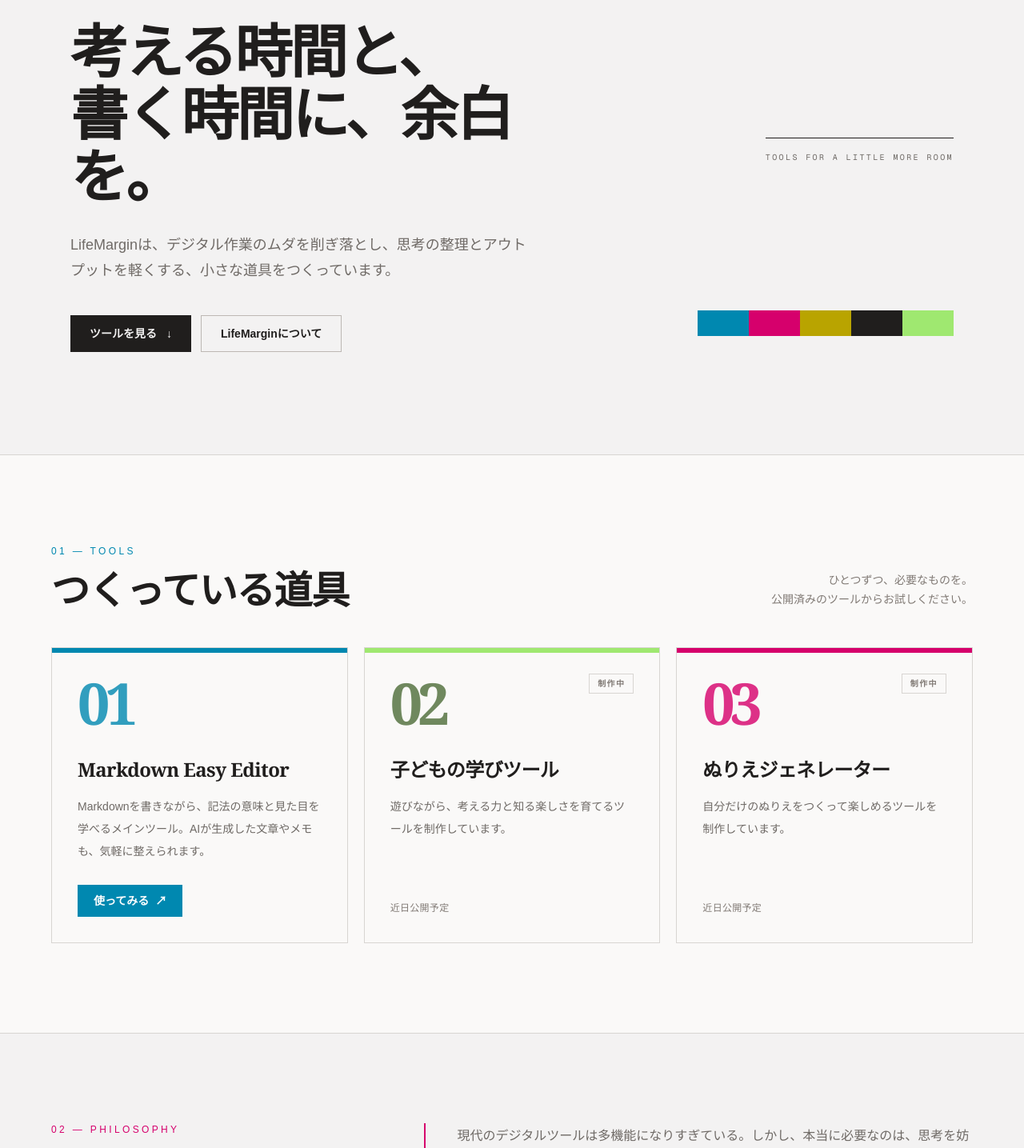
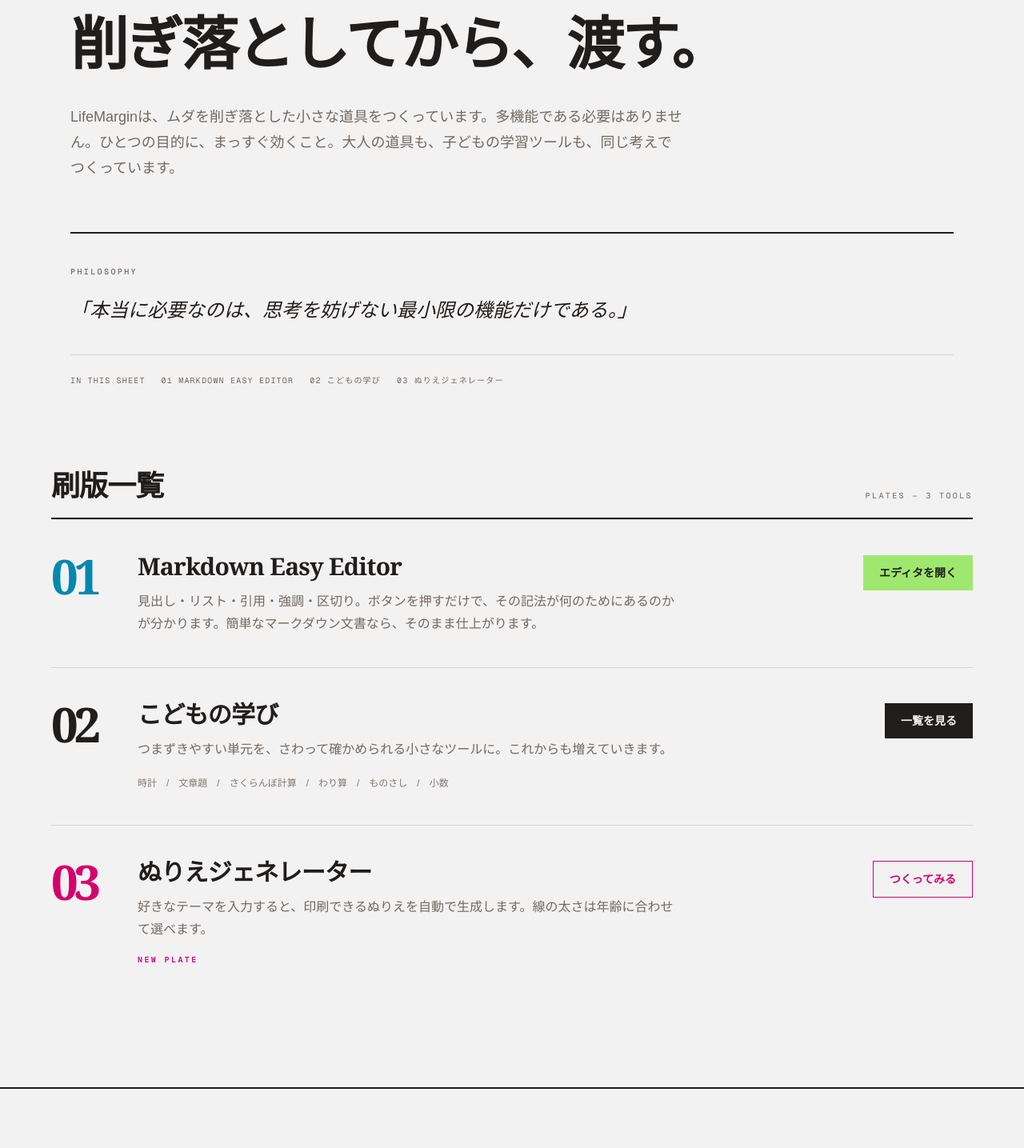
Before and after one commit to Chizmo-byte/markdown-easy-editor, a Next.js app: page / in a window 1280 px wide. Shown: the part 200-1635 px from the top of the page at 80% size. Built offline with nearby package versions, Linux system fonts and the light colour scheme.

Commit message:
feat: implement PDF brand landing page

```diff
--- a/src/app/page.tsx
+++ b/src/app/page.tsx
@@ -7,69 +7,89 @@
   name: string;
   description: string;
   href?: string;
-  status: "available" | "coming";
-  accent: "cyan" | "magenta" | "lime";
+  status?: string;
+  tags?: string;
+  accent: "cyan" | "lime" | "magenta";
+  action: string;
 }
 
 const TOOLS: ReadonlyArray<Tool> = [
   {
     number: "01",
     name: "Markdown Easy Editor",
-    description: "Markdownを書きながら、記法の意味と見た目を学べるメインツール。AIが生成した文章やメモも、気軽に整えられます。",
+    description:
+      "見出し・リスト・引用・強調・区切り。ボタンを押すだけで、その記法が何のためにあるのかが分かります。簡単なマークダウン文書なら、そのまま仕上がります。",
     href: "/editor",
-    status: "available",
     accent: "cyan",
+    action: "エディタを開く",
   },
   {
     number: "02",
-    name: "子どもの学びツール",
-    description: "遊びながら、考える力と知る楽しさを育てるツールを制作しています。",
-    status: "coming",
+    name: "こどもの学び",
+    description:
+      "つまずきやすい単元を、さわって確かめられる小さなツールに。これからも増えていきます。",
+    tags: "時計　/　文章題　/　さくらんぼ計算　/　わり算　/　ものさし　/　小数",
     accent: "lime",
+    action: "一覧を見る",
   },
   {
     number: "03",
     name: "ぬりえジェネレーター",
-    description: "自分だけのぬりえをつくって楽しめるツールを制作しています。",
-    status: "coming",
+    description:
+      "好きなテーマを入力すると、印刷できるぬりえを自動で生成します。線の太さは年齢に合わせて選べます。",
+    status: "NEW PLATE",
     accent: "magenta",
+    action: "つくってみる",
   },
 ];
 
-const PHILOSOPHY: ReadonlyArray<string> = [
-  "現代のデジタルツールは多機能になりすぎている。しかし、本当に必要なのは、思考を妨げない最小限の機能だけである。",
-  "LifeMarginは、不要な装飾や複雑な操作を削ぎ落とし、本質的なアウトプットに集中できる誠実な道具をつくります。",
-  "ツールによって生まれた時間のゆとりこそが、人生の余白（Margin）となり、新しい創造性を生むと信じています。",
+const PHILOSOPHY = [
+  {
+    number: "I",
+    text: "現代のデジタルツールは多機能になりすぎている。しかし、本当に必要なのは、思考を妨げない最小限の機能だけである。",
+  },
+  {
+    number: "II",
+    text: "私たちは、不要な装飾や複雑な操作を削ぎ落とし、目的にまっすぐ効く「誠実なツール」を追求します。子ども向けの学習ツールも、同じ考えでつくっています。",
+  },
+  {
+    number: "III",
+    text: "ツールによって生まれた時間のゆとりこそが、人生の余白（Margin）となり、新しい創造性を生むと信じているからです。",
+  },
 ];
 
-const ACCENT_CLASSES = {
-  cyan: { line: "bg-[#0088b0]", number: "text-[#0088b0]", button: "bg-[#0088b0] text-white hover:bg-[#006f91]" },
-  magenta: { line: "bg-[#d6006c]", number: "text-[#d6006c]", button: "bg-[#d6006c] text-white hover:bg-[#b4005a]" },
-  lime: { line: "bg-[#9fe870]", number: "text-[#4d6d38]", button: "border-[#b8c9ae] bg-[#f2f8ed] text-[#4d6d38]" },
+const ACCENTS = {
+  cyan: { number: "text-[#0088b0]", button: "bg-[#9fe870] text-[#201e1d] hover:bg-[#8bdb60]" },
+  lime: { number: "text-[#201e1d]", button: "bg-[#201e1d] text-[#f3f2f2] hover:bg-[#0088b0]" },
+  magenta: { number: "text-[#d6006c]", button: "border border-[#d6006c] text-[#d6006c] hover:bg-[#d6006c] hover:text-[#f3f2f2]" },
 } as const;
 
-function ToolCard({ tool }: { tool: Tool }) {
-  const accent = ACCENT_CLASSES[tool.accent];
-  const card = (
-    <article className="group relative flex min-h-[300px] flex-col overflow-hidden border border-[#d8d5d2] bg-[#faf9f8] p-7 transition-transform duration-200 hover:-translate-y-1 hover:shadow-[8px_8px_0_#d8d5d2] sm:p-8">
-      <div className={`absolute inset-x-0 top-0 h-1.5 ${accent.line}`} />
-      <div className="flex items-start justify-between gap-4">
-        <span className={`font-serif text-7xl font-bold leading-none tracking-[-0.08em] opacity-80 ${accent.number}`} aria-hidden="true">{tool.number}</span>
-        {tool.status === "coming" ? <span className="border border-[#d8d5d2] px-2.5 py-1 text-[10px] font-semibold uppercase tracking-[0.14em] text-[#817a75]">制作中</span> : null}
+function ToolRow({ tool }: { tool: Tool }) {
+  const accent = ACCENTS[tool.accent];
+  const content = (
+    <article className="grid gap-7 border-t border-[#d8d5d2] py-8 sm:grid-cols-[76px_1fr_auto] sm:items-start sm:gap-8 sm:py-10">
+      <div className={`font-serif text-6xl font-bold leading-none tracking-[-0.08em] ${accent.number}`} aria-hidden="true">
+        {tool.number}
       </div>
-      <h3 className="mt-8 font-serif text-2xl font-bold tracking-tight text-[#201e1d]">{tool.name}</h3>
-      <p className="mt-4 flex-1 text-sm leading-7 text-[#6f6a66]">{tool.description}</p>
-      <div className="mt-7">
-        {tool.status === "available" && tool.href ? (
-          <span className={`inline-flex items-center px-5 py-2.5 text-sm font-semibold transition-colors ${accent.button}`}>使ってみる <span className="ml-2" aria-hidden="true">↗</span></span>
+      <div className="max-w-2xl">
+        <h3 className="font-serif text-2xl font-bold tracking-tight sm:text-3xl">{tool.name}</h3>
+        <p className="mt-3 text-sm leading-7 text-[#6f6a66] sm:text-base">{tool.description}</p>
+        {tool.tags ? <p className="mt-4 text-xs leading-6 text-[#817a75]">{tool.tags}</p> : null}
+        {tool.status ? <p className="mt-4 font-mono text-[10px] font-semibold tracking-[0.24em] text-[#d6006c]">{tool.status}</p> : null}
+      </div>
+      <div className="sm:pt-1">
+        {tool.href ? (
+          <Link href={tool.href} className={`inline-flex px-5 py-3 text-sm font-semibold transition-colors ${accent.button}`}>
+            {tool.action}
+          </Link>
         ) : (
-          <span className="text-xs font-medium tracking-wide text-[#817a75]">近日公開予定</span>
+          <span className={`inline-flex px-5 py-3 text-sm font-semibold ${accent.button}`}>{tool.action}</span>
         )}
       </div>
     </article>
   );
 
-  return tool.href ? <Link href={tool.href} aria-label={`${tool.name}を開く`}>{card}</Link> : card;
+  return tool.href ? <Link href={tool.href} aria-label={`${tool.name}を開く`} className="block">{content}</Link> : content;
 }
 
 export default function LandingPage() {
@@ -77,45 +97,59 @@
     <div className="min-h-screen bg-[#f3f2f2] text-[#201e1d]">
       <SiteHeader />
       <main>
-        <section className="mx-auto max-w-6xl px-6 pb-24 pt-20 sm:pb-32 sm:pt-28">
-          <div className="grid items-end gap-12 lg:grid-cols-[1.15fr_0.85fr] lg:gap-20">
-            <div>
-              <p className="text-xs font-medium uppercase tracking-[0.32em] text-[#6f6a66]">LifeMargin / Tools for a little more room</p>
-              <h1 className="mt-8 max-w-3xl font-serif text-5xl font-bold leading-[1.08] tracking-[-0.04em] sm:text-7xl">
-                考える時間と、<br />
-                <span className="relative inline-block">書く時間に、<span className="relative">余白を。</span></span>
-              </h1>
-              <p className="mt-8 max-w-xl text-base leading-8 text-[#6f6a66] sm:text-lg">LifeMarginは、デジタル作業のムダを削ぎ落とし、思考の整理とアウトプットを軽くする、小さな道具をつくっています。</p>
-              <div className="mt-10 flex flex-wrap gap-3">
-                <a href="#tools" className="inline-flex items-center bg-[#201e1d] px-6 py-3 text-sm font-semibold text-[#f3f2f2] transition-colors hover:bg-[#0088b0]">ツールを見る <span className="ml-3" aria-hidden="true">↓</span></a>
-                <Link href="/about" className="inline-flex items-center border border-[#bdb8b4] px-6 py-3 text-sm font-semibold text-[#201e1d] hover:border-[#201e1d]">LifeMarginについて</Link>
-              </div>
+        <section className="mx-auto max-w-6xl px-6 pb-16 pt-16 sm:pb-20 sm:pt-20">
+          <div className="border-b-2 border-[#201e1d] pb-12 sm:pb-16">
+            <p className="font-mono text-[10px] font-medium uppercase tracking-[0.28em] text-[#6f6a66]">LifeMargin — Proof Sheet</p>
+            <h1 className="mt-12 max-w-4xl font-serif text-4xl font-bold leading-tight tracking-[-0.04em] sm:text-6xl lg:text-7xl">
+              削ぎ落としてから、渡す。
+            </h1>
+            <p className="mt-8 max-w-3xl text-base leading-8 text-[#6f6a66] sm:text-lg">
+              LifeMarginは、ムダを削ぎ落とした小さな道具をつくっています。多機能である必要はありません。ひとつの目的に、まっすぐ効くこと。大人の道具も、子どもの学習ツールも、同じ考えでつくっています。
+            </p>
+          </div>
+
+          <div className="border-b border-[#d8d5d2] py-8 sm:py-10">
+            <p className="font-mono text-[10px] font-medium uppercase tracking-[0.24em] text-[#6f6a66]">Philosophy</p>
+            <blockquote className="mt-6 max-w-4xl font-serif text-xl italic leading-8 sm:text-2xl">
+              「本当に必要なのは、思考を妨げない最小限の機能だけである。」
+            </blockquote>
+          </div>
+
+          <nav className="flex flex-wrap gap-x-5 gap-y-2 py-6 font-mono text-[10px] uppercase tracking-[0.12em] text-[#6f6a66]" aria-label="ページ内案内">
+            <span>IN THIS SHEET</span>
+            <a href="#tools" className="hover:text-[#0088b0]">01 Markdown Easy Editor</a>
+            <span>02 こどもの学び</span>
+            <span>03 ぬりえジェネレーター</span>
+          </nav>
+        </section>
+
+        <section id="tools" className="scroll-mt-10 px-6 pb-20 sm:pb-28">
+          <div className="mx-auto max-w-6xl">
+            <div className="flex items-end justify-between gap-6 border-b-2 border-[#201e1d] pb-5">
+              <h2 className="font-serif text-3xl font-bold tracking-tight sm:text-4xl">刷版一覧</h2>
+              <p className="hidden font-mono text-[10px] uppercase tracking-[0.24em] text-[#6f6a66] sm:block">Plates — 3 Tools</p>
             </div>
-            <div className="relative min-h-[230px] lg:min-h-[300px]" aria-hidden="true">
-              <div className="absolute right-0 top-8 max-w-[280px] border-t border-[#201e1d] pt-4 text-right font-mono text-[10px] uppercase tracking-[0.24em] text-[#6f6a66]">
-                tools for a little more room
-              </div>
-              <div className="absolute bottom-5 right-0 flex">
-                <span className="h-8 w-16 bg-[#0088b0]" /><span className="h-8 w-16 bg-[#d6006c]" /><span className="h-8 w-16 bg-[#b9a400]" /><span className="h-8 w-16 bg-[#201e1d]" /><span className="h-8 w-16 bg-[#9fe870]" />
-              </div>
-            </div>
+            <div>{TOOLS.map((tool) => <ToolRow key={tool.number} tool={tool} />)}</div>
           </div>
         </section>
 
-        <section id="tools" className="border-y border-[#d8d5d2] bg-[#faf9f8] px-6 py-20 scroll-mt-10 sm:py-28">
+        <section className="border-t-2 border-[#201e1d] px-6 py-20 sm:py-28">
           <div className="mx-auto max-w-6xl">
             <div className="flex items-end justify-between gap-6">
-              <div><p className="text-xs font-medium uppercase tracking-[0.28em] text-[#0088b0]">01 — Tools</p><h2 className="mt-4 font-serif text-4xl font-bold tracking-tight sm:text-5xl">つくっている道具</h2></div>
-              <p className="hidden max-w-xs text-right text-sm leading-6 text-[#817a75] sm:block">ひとつずつ、必要なものを。<br />公開済みのツールからお試しください。</p>
+              <h2 className="font-serif text-2xl font-bold tracking-tight sm:text-3xl">なぜ、LifeMarginなのか</h2>
+              <p className="hidden font-mono text-[10px] uppercase tracking-[0.24em] text-[#6f6a66] sm:block">Colophon</p>
             </div>
-            <div className="mt-12 grid grid-cols-1 gap-5 md:grid-cols-3">{TOOLS.map((tool) => <ToolCard key={tool.number} tool={tool} />)}</div>
-          </div>
-        </section>
-
-        <section className="px-6 py-20 sm:py-28">
-          <div className="mx-auto grid max-w-6xl gap-12 lg:grid-cols-[0.7fr_1.3fr] lg:gap-24">
-            <div><p className="text-xs font-medium uppercase tracking-[0.28em] text-[#d6006c]">02 — Philosophy</p><h2 className="mt-4 font-serif text-4xl font-bold tracking-tight sm:text-5xl">なぜ、<br />LifeMarginなのか。</h2></div>
-            <div className="space-y-7 border-l-2 border-[#d6006c] pl-6 sm:pl-10">{PHILOSOPHY.map((paragraph) => <p key={paragraph} className="text-base leading-8 text-[#6f6a66]">{paragraph}</p>)}</div>
+            <div className="mt-10 space-y-8">
+              {PHILOSOPHY.map((item) => (
+                <div key={item.number} className="grid gap-3 sm:grid-cols-[44px_1fr] sm:gap-6">
+                  <p className="font-mono text-xs text-[#6f6a66]">{item.number}</p>
+                  <p className="max-w-4xl text-sm leading-8 text-[#6f6a66] sm:text-base">{item.text}</p>
+                </div>
+              ))}
+            </div>
+            <div className="mt-14 flex h-4 max-w-[230px]">
+              <span className="flex-1 bg-[#0088b0]" /><span className="flex-1 bg-[#d6006c]" /><span className="flex-1 bg-[#b9a400]" /><span className="flex-1 bg-[#201e1d]" /><span className="flex-1 bg-[#9fe870]" /><span className="flex-1 bg-[#d8d5d2]" /><span className="flex-1 bg-[#e9e7e5]" />
+            </div>
           </div>
         </section>
       </main>
```
